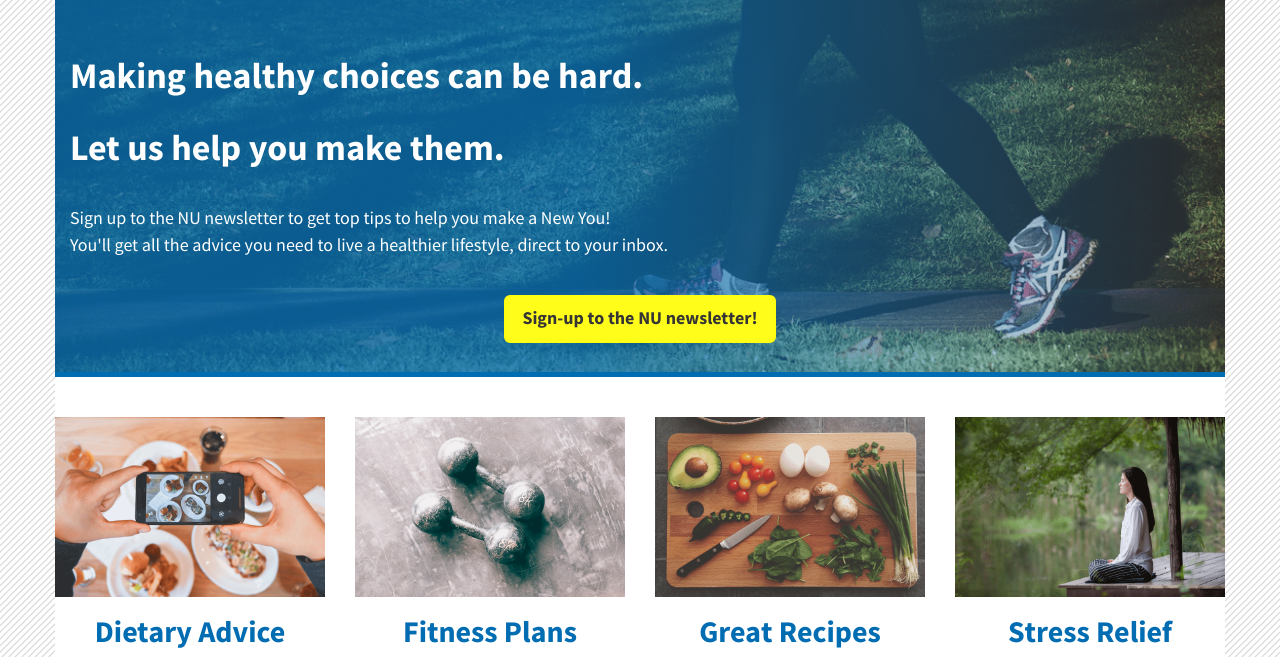
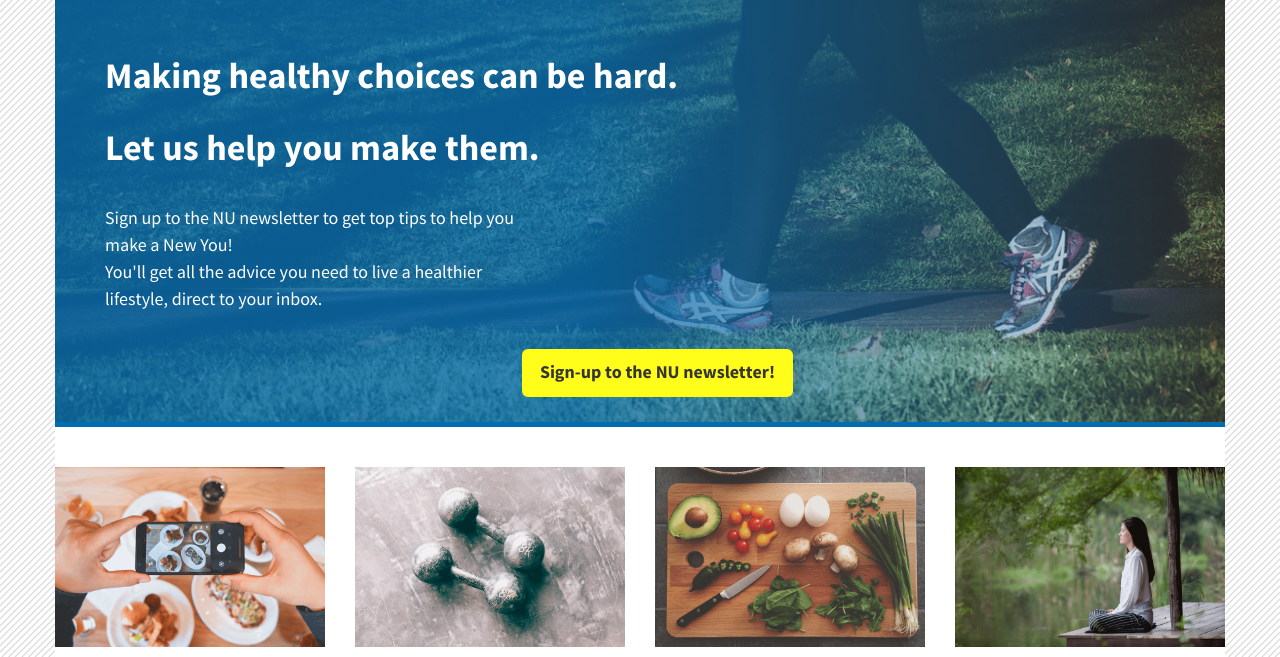
Before and after one commit to JohnJordan1985/NU-Landing-Page, a plain HTML site: page index.html in a window 1280 px wide. Shown: the part 103-760 px from the top of the page. Drawn offline with nearby package versions, Linux system fonts and the light colour scheme; files whose address does not match are found by name.

Commit message:
Changes layout of header elements.

```diff
--- a/index.html
+++ b/index.html
@@ -41,7 +41,7 @@
 
 
 				<div class="row">
-					<div class="col-xs-12 col-md-9">
+					<div class="col-xs-12 col-md-8 col-lg-5 ">
 						<h4 id="under-header">Sign up to the NU newsletter to get top tips to help you make a New You!<br>
 						You'll get all the advice you need to live a healthier lifestyle, direct to your inbox.</h4>
 					</div>
--- a/styles/style.css
+++ b/styles/style.css
@@ -90,6 +90,7 @@ h1 {
 	background-image: linear-gradient(to right, rgba(0, 108, 178, 0.75) 0%, rgba(0, 108, 178, 0.75) 45%, transparent);
 	/*background-color: rgba(0, 108, 178, 0.75);*/
 	padding-top: 50px;
+	padding-left: 50px;
 	height: 100%;
 	min-height: 400px; /* Same as header element */
 	/*#006cb2;*/
```
